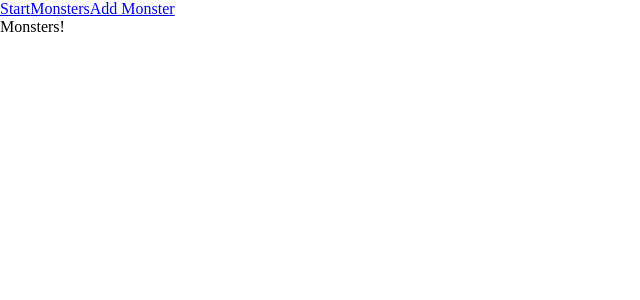
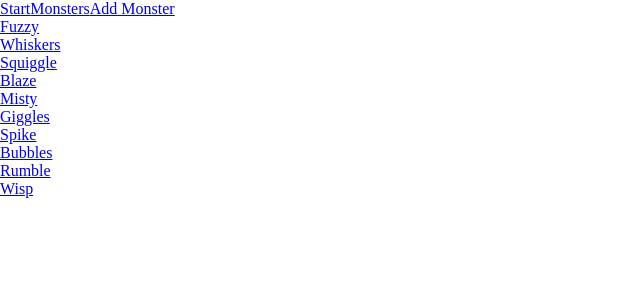
Before and after one commit to jRydell/Johan-Frontend23-monster-university, a React (Vite) app: page /monsters in a window 1280 px wide. Shown: the top 300 px of the page, without its empty margins (0-640 px from the left). Built offline with nearby package versions, Linux system fonts and the light colour scheme.

Commit message:
added list of monsters

```diff
--- a/src/main.tsx
+++ b/src/main.tsx
@@ -8,6 +8,7 @@ import { Monsters } from "./pages/Monsters";
 import { Navigation } from "./pages/Navigation";
 import { NotFound } from "./pages/NotFound";
 import { Start } from "./pages/Start";
+import { MonsterContextProvider } from "./components/MonsterContextProvider";
 
 const router = createBrowserRouter([
   {
@@ -39,6 +40,8 @@ const router = createBrowserRouter([
 
 ReactDOM.createRoot(document.getElementById("root")!).render(
   <React.StrictMode>
-    <RouterProvider router={router} />
+    <MonsterContextProvider>
+      <RouterProvider router={router} />
+    </MonsterContextProvider>
   </React.StrictMode>
 );
--- a/src/pages/Monsters.tsx
+++ b/src/pages/Monsters.tsx
@@ -1,24 +1,32 @@
+import { useContext } from "react";
+import { MonsterContext } from "../state/MonsterStateContext";
+import { Monster } from "./Monster";
+import { NavLink } from "react-router-dom";
+
 export const Monsters = () => {
-  return <div>Monsters!</div>;
+  const { state, dispatch } = useContext(MonsterContext);
+  return (
+    <section className="Monsters">
+      <ul>
+        {state.monsters.length ? (
+          state.monsters.map((monster) => (
+            <li key={monster.id}>
+              <NavLink
+                to={`monster/${monster.id}`}
+                className={({ isActive, isPending }) =>
+                  isActive ? "active" : isPending ? "pending" : ""
+                }
+              >
+                {monster.first_name}{" "}
+              </NavLink>
+            </li>
+          ))
+        ) : (
+          <p>
+            <i>No monsters</i>
+          </p>
+        )}
+      </ul>
+    </section>
+  );
 };
-
-// <section className="Monsters">
-//   {monsters.length ? (
-//     <ul>
-//       {monsters.map((monster: any) => (
-//         <li key={monsters.id}>
-//           <NavLink
-//             to={`monster/${monster.id}`}
-//             className={({ isActive, isPending }) =>
-//               isActive ? "active" : isPending ? "pending" : ""
-//             }
-//           ></NavLink>
-//         </li>
-//       ))}
-//     </ul>
-//   ) : (
-//     <p>
-//       <i>No monsters</i>
-//     </p>
-//   )}
-// </section>
```
Also changed, not shown: src/components/Monster.tsx (added), src/components/MonsterContextProvider.tsx (renamed from src/components/MonsterContextProvider.1.tsx).
